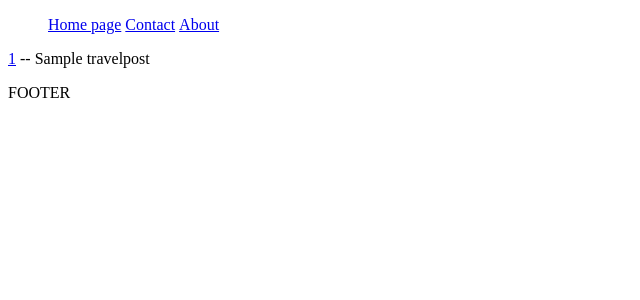
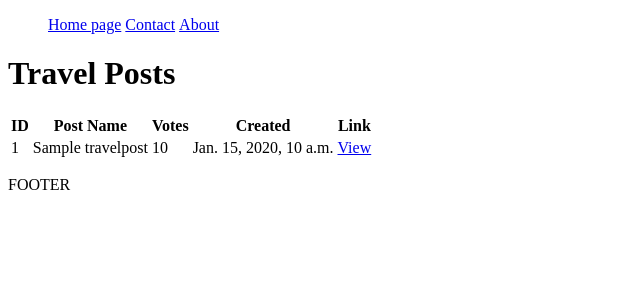
Before and after one commit to tomekferster/TravelBlog, a Django app: page / in a window 1280 px wide. Shown: the top 300 px of the page, without its empty margins (0-640 px from the left). Run offline with Django 4.2, Linux system fonts and the light colour scheme; tables that the repository leaves empty hold one stand-in row (values such as "Sample post").

Commit message:
added TravelPost form, added to views

```diff
--- a/base/models.py
+++ b/base/models.py
@@ -1,5 +1,5 @@
 from django.db import models
-
+import uuid
 # Create your models here.
 
 
--- a/base/templates/base/home.html
+++ b/base/templates/base/home.html
@@ -1,7 +1,26 @@
 {% extends "main.html" %}
 <!-- {% load static %} -->
 {% block content %}
+
+<h1>Travel Posts</h1>
+
+<table>
+    <tr>
+        <th>ID</th>
+        <th>Post Name</th>
+        <th>Votes</th>
+        <th>Created</th>
+        <th>Link</th>
+    </tr>
     {% for travel_post in travel_posts %}
-        <p><a href="{% url 'travel_post' travel_post.id %}">{{ travel_post.id }}</a> -- {{ travel_post.name }}</p>
+        <tr>
+            <td>{{ travel_post.id }}</td>
+            <td>{{ travel_post.name }}</td>
+            <td>{{ travel_post.votes_total }}</td>
+            <td>{{ travel_post.created }}</td>
+            <td><a href="{% url 'travel-post' travel_post.id %}">View</a></td>
+        </tr>
     {% endfor %}
+</table>
+
 {% endblock content %}
--- a/base/templates/base/travel_post.html
+++ b/base/templates/base/travel_post.html
@@ -6,7 +6,7 @@
 
 <h2>{{ travel_post.text }}</h2>
 <ul>
-    {% for tag in tags %}
+    {% for tag in travel_post.tags.all  %}
         <li>{{ tag.name }}</li>
     {% endfor %}
 </ul>
--- a/base/urls.py
+++ b/base/urls.py
@@ -3,6 +3,7 @@ from . import views
 
 urlpatterns = [
     path('', views.home, name='home'),
+    path('travel-post/<str:pk>/', views.travel_post, name='travel-post'),
+    path('create-travel-post/', views.create_travel_post, name='create-travel-post'),
     path('contact/', views.contact, name='contact'),
-    path('travel_post/<str:pk>/', views.travel_post, name='travel_post'),
 ]
--- a/base/views.py
+++ b/base/views.py
@@ -1,9 +1,12 @@
 from django.shortcuts import render, get_object_or_404
 from .models import TravelPost
+from .forms import TravelPostForm
 # Create your views here.
 
-def home(request):
-    print(request)
+
+def home(request, *args, **kwargs):
+    print(request.user)
+    print(args, kwargs)
     travel_posts = TravelPost.objects.all()
     posts_per_page = 10
     context = {
@@ -15,17 +18,26 @@ def home(request):
 
 def travel_post(request, pk):
     travel_post = get_object_or_404(TravelPost, pk=pk)
-    comments = travel_post.comment_set.all()        # accessing child class
+    comments = travel_post.comment_set.all()            # accessing child class
     comments_num = len(travel_post.comment_set.all())
-    tags = travel_post.tags.all()                   # accessing many to many relation classes
-
+    # tags = travel_post.tags.all()                     # accessing many to many relation classes, done on the template side
     context = {
         'travel_post': travel_post,
         'comments': comments,
         'comments_num': comments_num,
-        'tags': tags
         }
     return render(request, 'base/travel_post.html', context)
+
+
+def create_travel_post(request):
+    form = TravelPostForm(request.POST or None)
+    if form.is_valid():
+        form.save()
+
+    context = {
+        'form': form,
+    }
+    return render(request, 'base/travel_post_form.html', context)
 
 
 def contact(request):
```
Also changed, not shown: base/forms.py (added, +7 -0 lines), base/templates/base/travel_post_form.html (added, +10 -0 lines), base/migrations/0005_alter_travelpost_id.py (added), base/migrations/0006_alter_travelpost_id.py (added).
